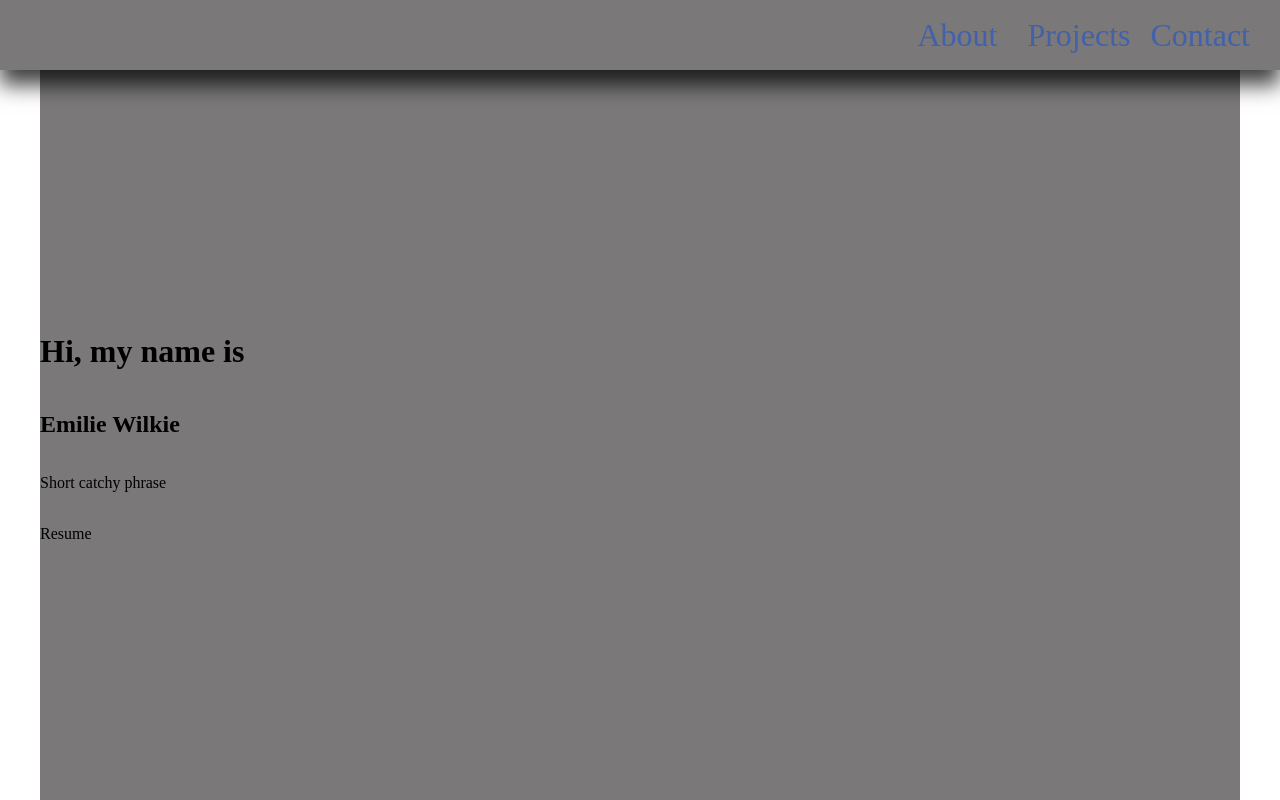
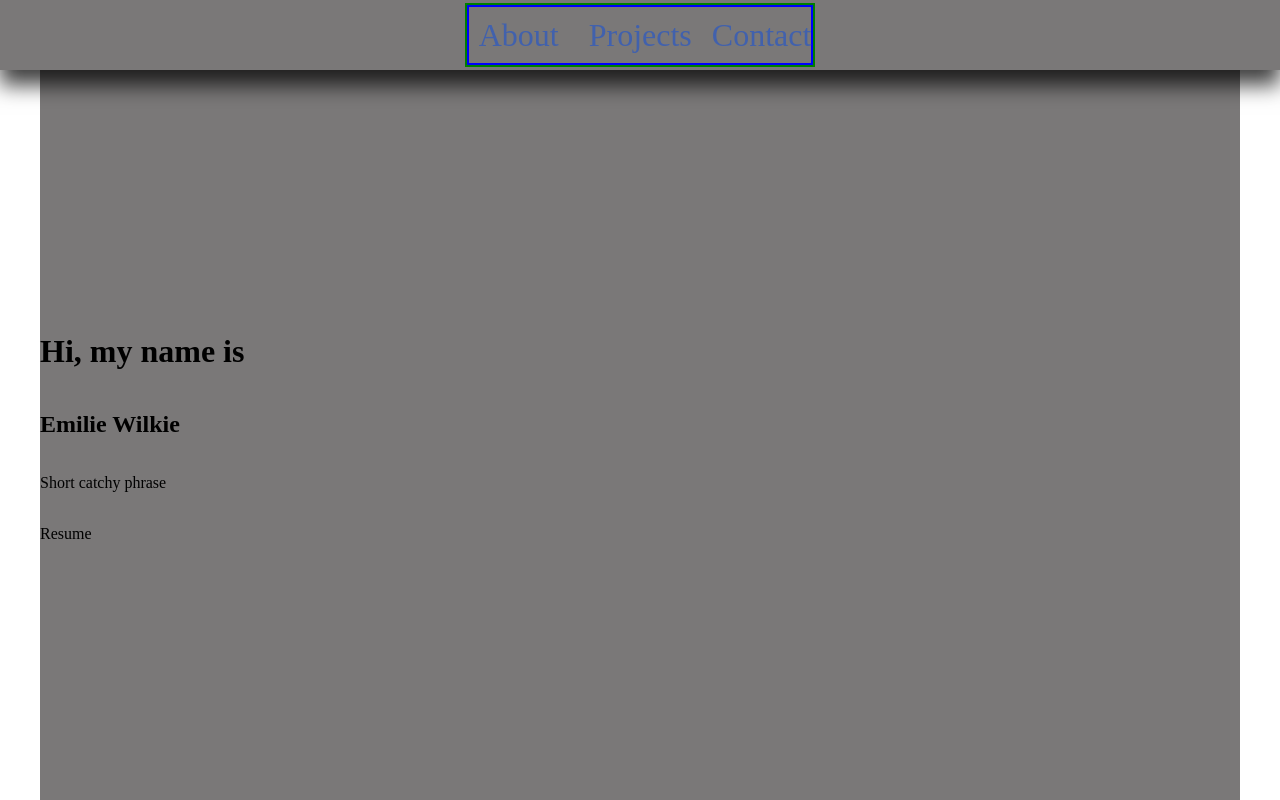
Before and after one commit to ewilkie/Portfolio, a plain HTML site: page index.html in a window 1280 px wide. Shown: the top 800 px of the page. Drawn offline with Linux system fonts and the light colour scheme.

Commit message:
need to commit before reverting

```diff
--- a/css/main.css
+++ b/css/main.css
@@ -10,21 +10,35 @@ header {
     width: 100%;
     height: 70px;
     background-color: #7a7878;
+
+    /* to have header box shadow displayed above main */
+    box-shadow: 0px 15px 20px 0px rgba(0,0,0,0.75);
+    z-index:100;
+    position: relative;
+
     display: flex;
     justify-content: right;
     align-items: center;
-    box-shadow: 0px 15px 20px 0px rgba(0,0,0,0.75);
-    z-index:100;
-    position: relative;
+}
+
+.menu-outer {
+    border: 2px solid green;
+
+    display: flex;
+    justify-content: right;
+    align-items: center;
 }
 
 .menu-container {
+    /*
     display: flex;
     align-items: center;
     margin-right: 30px;
-    /*padding: 10px 20px;
+    padding: 10px 20px;
     height: 46px;
     border: 2px solid green; */
+    border: 2px solid blue;
+
 
 }
 
@@ -151,6 +165,13 @@ nav a {
 /* display menu items in header for anything bigger than mobile */
 @media (min-width: 600px) {
 
+
+    .menu-outer {
+        border: 2px solid green;
+        margin: 0 auto;
+        max-width: 1200px;
+    }
+
     /* don't display hamburger when not mobile */
     .menu-button {
         display: none;
--- a/index.html
+++ b/index.html
@@ -11,6 +11,7 @@
     </head>
     <body>
         <header>
+          <div class="menu-outer">
             <div class="menu-container">
                 <div class="menu-button">
                   <span class="menu-bar"></span>
@@ -25,6 +26,7 @@
                   </ul>
                 </nav>
             </div>
+          </div>
         </header>
         <main class="main-container">
           <section class="main-hero">
```
